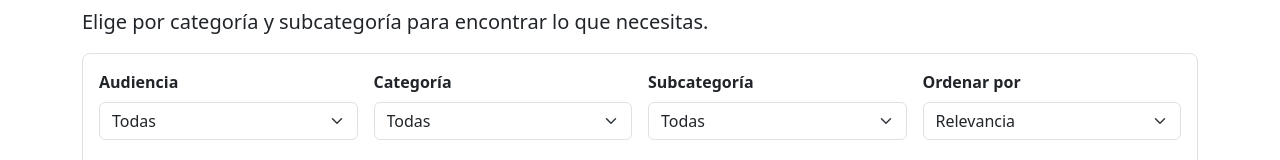
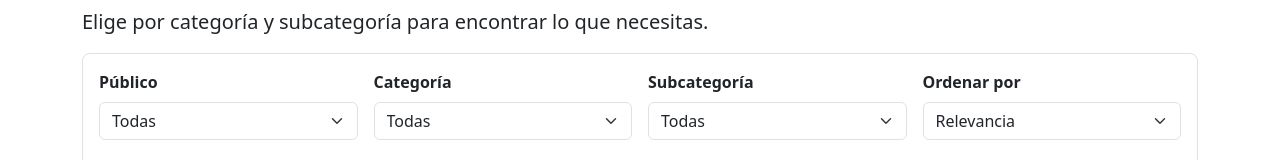
Before and after one commit to Isco-Lina/Maqueta-Outdoor-Web, a React (Vite) app: page /productos in a window 1280 px wide. Shown: the part 175-335 px from the top of the page. Built offline with nearby package versions, Linux system fonts and the light colour scheme.

Commit message:
Modificación de Texto en Filtros

```diff
--- a/src/components/Products/Filters.jsx
+++ b/src/components/Products/Filters.jsx
@@ -111,7 +111,7 @@ export default function Filters({ current, onChange }) {
       <div className="row g-3 align-items-end">
         {/* Audiencia */}
         <div className="col-6 col-md-3">
-          <label className="form-label">Audiencia</label>
+          <label className="form-label">Público</label>
           <select
             className="form-select"
             value={current.aud}
```
